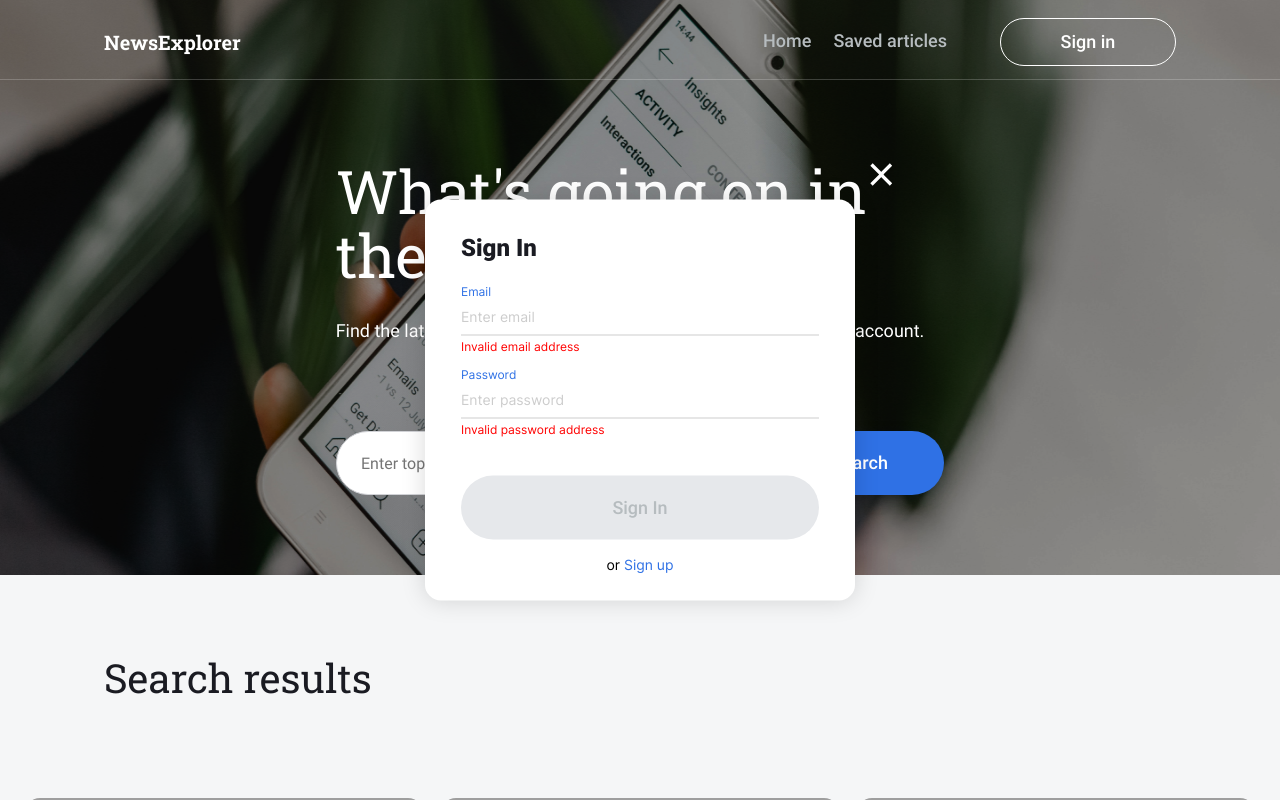
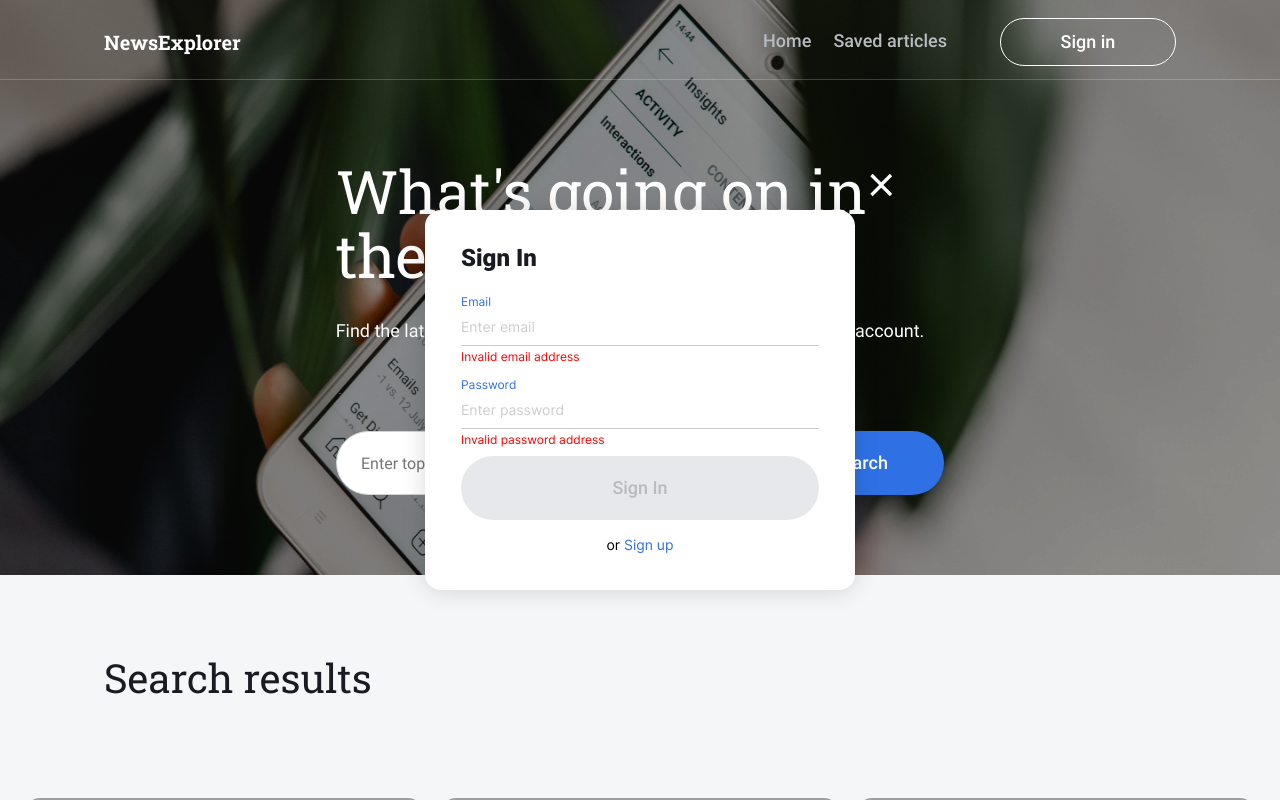
Before and after one commit to Sahar321/news-explorer-frontend, a React (Create React App) app: page / in a window 1280 px wide. Shown: the top 800 px of the page. Built offline with nearby package versions, Linux system fonts and the light colour scheme; grey boxes are pictures that could not be loaded.

Commit message:
fix margin

```diff
--- a/src/blocks/button/_type/button_type_submit.css
+++ b/src/blocks/button/_type/button_type_submit.css
@@ -4,7 +4,7 @@
   border-radius: 100px;
   width: 358px;
   height: 64px;
-  margin-top: 39px;
+  margin-top: 9px;
   font-family: 'Roboto';
   font-style: normal;
   font-weight: 500;
```
